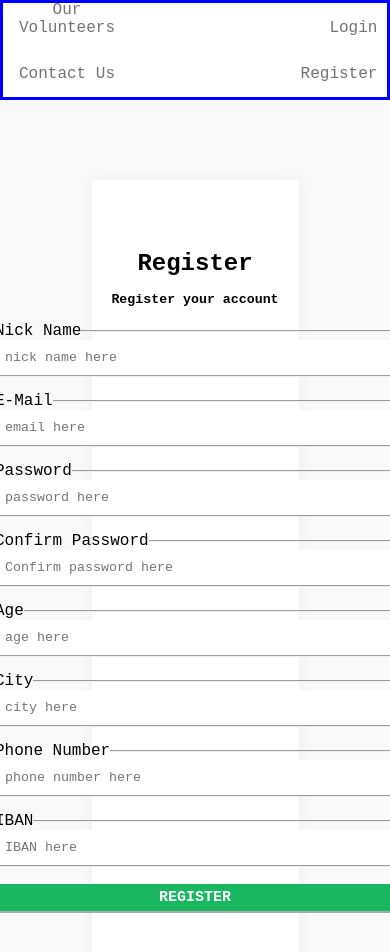
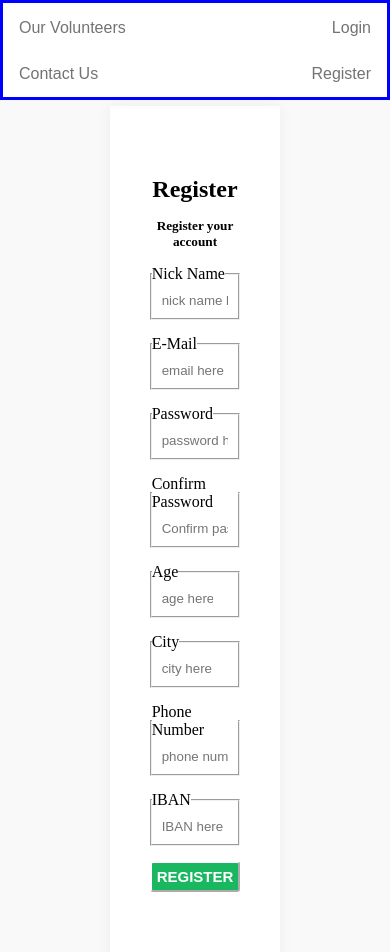
Before and after one commit to fawzij2/MERAKI_ACADEMY_PROJECT4, a React (Create React App) app in the folder frontend/: page /register in a window 390 px wide. Shown: the top 952 px of the page. Built offline with nearby package versions, Linux system fonts and the light colour scheme.

Commit message:
responsive design

```diff
--- a/frontend/src/components/About/About.css
+++ b/frontend/src/components/About/About.css
@@ -2,7 +2,7 @@
     margin: 0px;
     padding: 0px;
     box-sizing: border-box;
-    font-family: 'Courier New', Courier, monospace;
+
 }
 
 
--- a/frontend/src/components/auth/login/login.css
+++ b/frontend/src/components/auth/login/login.css
@@ -1,6 +1,8 @@
 
 .outLogin{
-    padding: 80px;
+    width: 100%;
+  padding: 1.5%;
+
     background: #f9f9f9
 }
 
@@ -8,12 +10,14 @@
     display: grid;
     justify-content: center;
     gap: 15px;
-    width: 500px;
+    width:45%;
+
     max-width: 90%;
     margin: auto;
     background: #fff;
     padding: 70px 50px;
     box-shadow: 0 0 15px rgb(0 0 0 / 5%)
+
 
 }
 
@@ -21,8 +25,13 @@
 
 .input{
     border: 0px;
+    outline:0;
+    width: 100%;
 
-}
+
+  }
+
+
 
 .loginButton{
   background-color:#18b760!important;
--- a/frontend/src/components/auth/register/register.css
+++ b/frontend/src/components/auth/register/register.css
@@ -1,39 +1,33 @@
-.outRegister{
+.outRegister {
+  width: 100%;
+  padding: 1.5%;
 
-    padding: 80px;
-
-    background: #f9f9f9
+  background: #f9f9f9;
 }
 
-.register{
+.register {
   display: grid;
   justify-content: center;
   gap: 15px;
 
-    width: 700px;
+  width:45%;
 
   max-width: 90%;
+
   margin: auto;
   background: #fff;
   padding: 70px 50px;
-    box-shadow: 0 0 15px rgb(0 0 0 / 5%)
-
+  box-shadow: 0 0 15px rgb(0 0 0 / 5%);
 }
 
-
-
-.input{
-
-    width: 400px;
+.input {
+  width: 100%;
   border: 0px;
-    border-color:#fff; ;
-    box-sizing: border-box;
-
-
+  outline: 0;
 }
 
-.registerButton{
-  background-color:#18b760!important;
+.registerButton {
+  background-color: #18b760 !important;
   border-radius: 3px;
   color: white;
   font-weight: bolder;
@@ -41,9 +35,8 @@
   padding: 5px;
   cursor: pointer;
   border-color: #fff;
-
 }
 
-.message{
+.message {
   color: red;
 }
```
Lines whose indentation alone changed are shown as unchanged.
